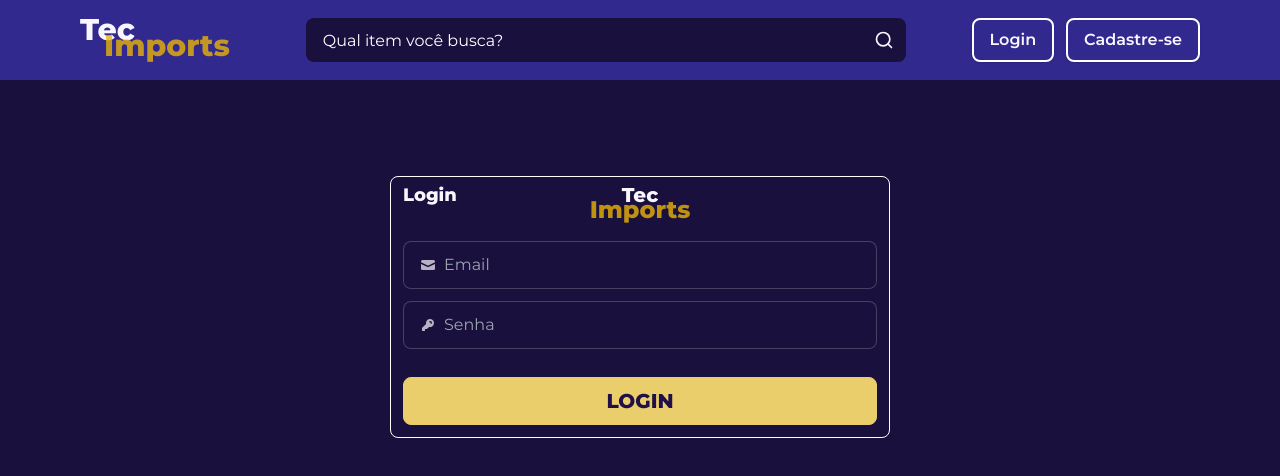
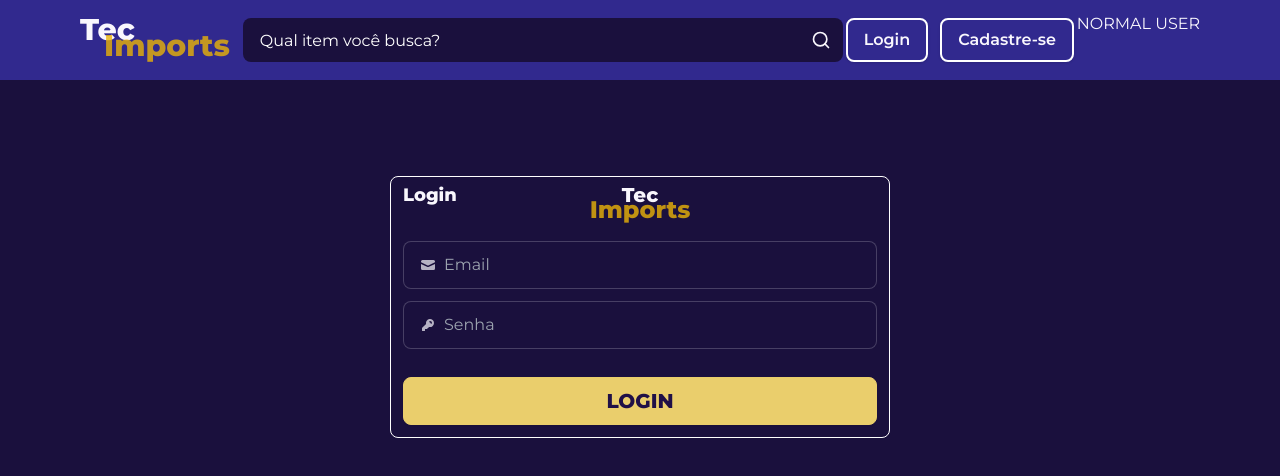
Before and after one commit to JoaoLeandroo/frontend-ecommerce, a Next.js app: page /session in a window 1280 px wide. Shown: the top 476 px of the page. Built offline with nearby package versions, Linux system fonts and the light colour scheme; no server answers.

Commit message:
feat: logica para o botao admin funcionar

```diff
--- a/package.json
+++ b/package.json
@@ -10,6 +10,7 @@
   },
   "dependencies": {
     "axios": "^1.7.6",
+    "jsonwebtoken": "^9.0.2",
     "lucide-react": "^0.436.0",
     "next": "14.2.7",
     "nookies": "^2.5.2",
@@ -18,6 +19,7 @@
     "zod": "^3.23.8"
   },
   "devDependencies": {
+    "@types/jsonwebtoken": "^9.0.6",
     "@types/node": "^20",
     "@types/react": "^18",
     "@types/react-dom": "^18",
--- a/src/app/(auth)/session/page.tsx
+++ b/src/app/(auth)/session/page.tsx
@@ -3,12 +3,14 @@
 import Container from "@/components/Container";
 import { api } from "@/services/api";
 import { SessionSchema } from "@/services/zod";
-import { FormEvent, useState } from "react";
+import { FormEvent, useState, useContext } from "react";
+import { AuthContext } from '@/contexts/auth';
 import { setCookie } from "nookies";
 import { useRouter } from "next/navigation";
 
 const SessionPage = () => {
   const router = useRouter();
+  const { setIdUser } = useContext(AuthContext)
 
   const [errors, setErrors] = useState<any>({});
   const [email, setEmail] = useState<string | null>("");
@@ -43,9 +45,9 @@ const SessionPage = () => {
       setLoading(false)
       return;
     }
-
     setLoading(true)
     setCookie(null, "@e-commerce.token", user.data?.token)
+    setIdUser(user.data?.id)
     router.push("/")
   };
 
--- a/src/app/layout.tsx
+++ b/src/app/layout.tsx
@@ -2,7 +2,8 @@ import type { Metadata } from "next";
 import { Montserrat } from "next/font/google";
 import "./globals.css";
 
-import NavBar from "@/components/NavBar";
+import NavBar from "@/components/navBar/NavBar";
+import AuthProvider from "@/contexts/auth";
 
 const font = Montserrat({ subsets: ["latin"], weight: ["300", "400", "600", "800", "900"] });
 
@@ -19,10 +20,12 @@ export default function RootLayout({
   return (
     <html lang="pt-BR">
       <body className={font.className}>
-        <div className="min-h-screen flex flex-col">
-          <NavBar/>
-          <main className="flex-grow">{children}</main>
-        </div>
+        <AuthProvider>
+          <div className="min-h-screen flex flex-col">
+            <NavBar/>
+            <main className="flex-grow">{children}</main>
+          </div>
+        </AuthProvider>
       </body>
     </html>
   );
--- a/src/app/page.tsx
+++ b/src/app/page.tsx
@@ -24,11 +24,11 @@ fetchData()
         <BannerHome/>
       </section>
       <section className="mt-5">
-        {products.map((items: any) => (
+        {/* {products.map((items: any) => (
           <div key={items.id}>
             <p>{items.nomeProduto} - {items.quantidade}</p>
           </div>
-        ))}
+        ))} */}
       </section>
     </Container>
   );
--- /dev/null
+++ b/src/components/navBar/AdminNavBar.tsx
@@ -0,0 +1,14 @@
+"use client"
+import { useContext } from "react";
+import { AuthContext } from '@/contexts/auth';
+
+const AdminNavBar = () => {
+    const { adminBtn } = useContext(AuthContext)
+    return (
+        <div>
+            {adminBtn ? "ADM" : "NORMAL USER"}
+        </div>
+     );
+}
+
+export default AdminNavBar;
--- a/src/components/NavBar.tsx
+++ b/src/components/navBar/NavBar.tsx
@@ -1,6 +1,7 @@
-import Container from "./Container";
+import Container from "../Container";
 import Link from "next/link";
 import { Search, Grip } from "lucide-react";
+import AdminNavBar from "./AdminNavBar";
 
 const NavBar = () => {
   return (
@@ -37,6 +38,7 @@ const NavBar = () => {
               Cadastre-se
             </Link>
           </div>
+          <AdminNavBar/>
 
           <div className="drawer drawer-end flex lg:hidden w-8 items-center justify-center">
             <input id="my-drawer" type="checkbox" className="drawer-toggle" />
--- /dev/null
+++ b/src/contexts/auth.tsx
@@ -0,0 +1,36 @@
+"use client"
+import { createContext, useState, useEffect } from "react";
+import { api } from "@/services/api";
+export const AuthContext = createContext<any>({});
+
+const AuthProvider = ({ children }: { children: React.ReactNode }) => {
+  const [idUser, setIdUser] = useState<any>("")
+  const [adminBtn, setAdminBtn] = useState<boolean>(false)
+
+  useEffect(() => {
+    console.log("Pagina atualizada.")
+    const userAdmin = async () => {
+      const user = await api.post("/check-admin", {
+        id: idUser
+      });
+
+      if(user.data?.message === "Usuario autorizado.") {
+        setAdminBtn(true)
+        return console.log("Usuario autorizado.")
+      }
+
+      setAdminBtn(false)
+      return console.log("Usuario não autorizado")
+    }
+
+    userAdmin()
+  }, [idUser])
+
+  return (
+    <AuthContext.Provider value={{ idUser, setIdUser, adminBtn }}>
+      {children}
+    </AuthContext.Provider>
+  );
+};
+
+export default AuthProvider;
```
Also changed, not shown: 2 other files (tests, documents, lock files or other folders).
